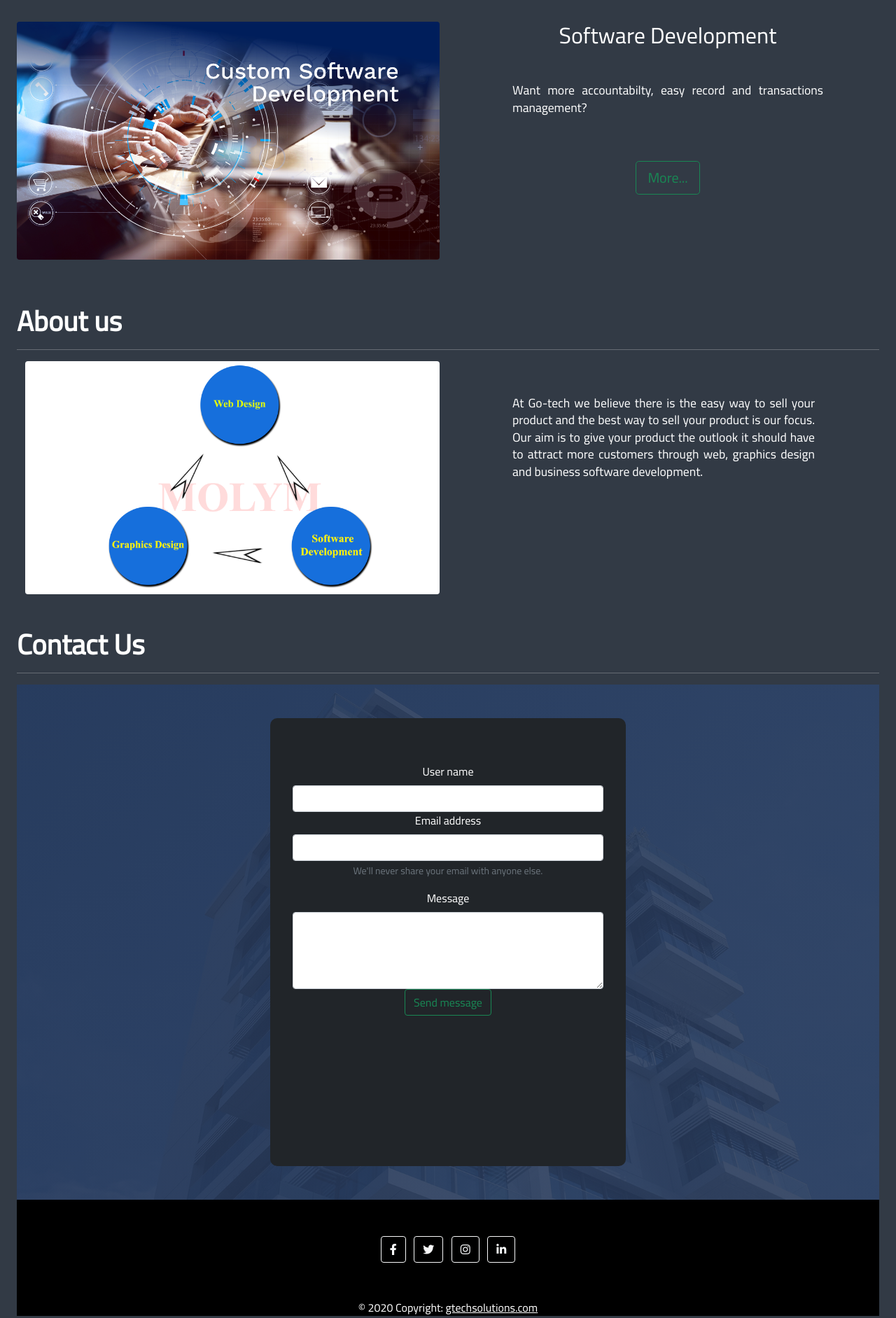
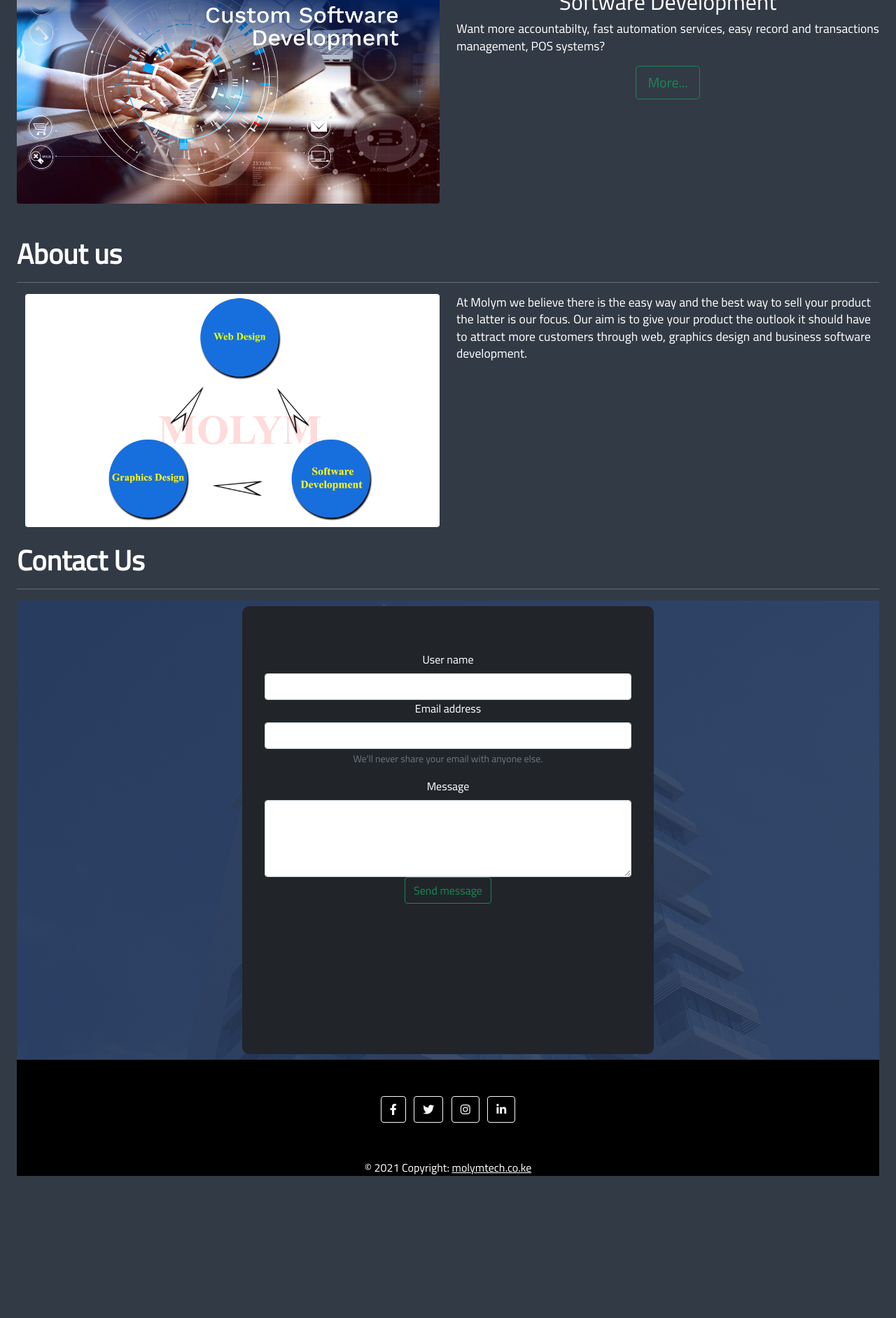
Before and after one commit to Oduo24/molym, a Django app: page /index/ in a window 1280 px wide. Shown: the part 1649-3532 px from the top of the page at 70% size. After the commit the page ends 3329 px from the top, so only its background shows below. Run offline with Django 3.2, Linux system fonts and the light colour scheme; some libraries are stand-ins or nearby versions.

Commit message:
fine tuned

```diff
--- a/GTech/settings.py
+++ b/GTech/settings.py
@@ -28,7 +28,7 @@ BASE_DIR = Path(__file__).resolve().parent.parent
 SECRET_KEY = '@!xd6i0hm*+5i-&*vy!vq*z814!)=kicf1hl6h6adgl*s#r*gw'
 
 # SECURITY WARNING: don't run with debug turned on in production!
-DEBUG = True
+DEBUG = False
 
 ALLOWED_HOSTS = []
 
--- a/accounts/static/main2.css
+++ b/accounts/static/main2.css
@@ -90,27 +90,18 @@ body {
 
 
     .paragraph{
-        margin-top: 0px;
-        padding: 3rem 5rem;
         font-size: 1.1rem;
         line-height: 1.4;
         text-align: justify;
     }
 
 
-    .service-title{
-        margin-top: 0rem;
-        margin-bottom: 0;
-        padding: 1rem 0rem 0rem 0rem;
-        text-align: center;
+   .service-title{
+     text-align: center;
+     padding-top: 2rem;
+   }
 
 
-    }
-
-    .service-section{
-        margin-top: 0px;
-        padding-left: 0rem;
-    }
 
     .contact-wrap{
       background: linear-gradient(180deg, rgba(49,49,157,1) 50%, rgba(238,86,122,1) 92%);
@@ -138,6 +129,11 @@ body {
 
     footer{
       background-color: #000000;
+    }
+
+    .more-text-center{
+      margin-bottom: 70px;
+      text-align: center;
     }
 
 
@@ -339,7 +335,7 @@ body {
   }
 
   .contact-response{
-    min-height: 65vh;
+    min-height: 60vh;
     background-color: #fff;
     color: black;
     padding-top: 150px;
--- a/accounts/templates/common.html
+++ b/accounts/templates/common.html
@@ -76,7 +76,7 @@
         ></a>
 
         <!-- Twitter -->
-        <a class="btn btn-outline-light btn-floating m-1" href="#!" role="button"
+        <a class="btn btn-outline-light btn-floating m-1" href="http://twitter.com/molymtech" role="button"
           ><i class="fab fa-twitter"></i
         ></a>
 
@@ -86,7 +86,7 @@
         ></a>
 
         <!-- Linkedin -->
-        <a class="btn btn-outline-light btn-floating m-1" href="#!" role="button"
+        <a class="btn btn-outline-light btn-floating m-1" href="http://linkedin.com/in/gerald-ochieng-05774b162" role="button"
           ><i class="fab fa-linkedin-in"></i
         ></a>
       </div>
@@ -94,7 +94,7 @@
       <!-- Copyright -->
       <div class="text-center" style="background-color: rgba(0, 0, 0, 0.2);">
         © 2020 Copyright:
-        <a class="text-white" href="https://gtechsolutions.com/">gtechsolutions.com</a>
+        <a class="text-white" href="https://molymtech.co.ke/">molymtech.co.ke</a>
       </div>
       <!-- Copyright -->
     </footer>
--- a/accounts/templates/main2.html
+++ b/accounts/templates/main2.html
@@ -66,7 +66,7 @@
           <h1>Creative <br> graphic designs</h1>
         </div>
         <div class="carousel-item karousel-3">
-          <h1>Simple <br> high performance softwares</h1>
+          <h1>High <br> performance softwares</h1>
         </div>
       </div>
       <button class="carousel-control-prev" type="button" data-bs-target="#carouselExampleControls" data-bs-slide="prev">
@@ -96,16 +96,16 @@
     <!--SERVICES SECTION-->
     <div class="container-fluid">
       <div class="row mx-0 px-0">
-            <div class="col-xs-12 col-lg-6 col-sm-6 py-3 service-1">
+            <div class="col-xs-12 col-lg-6 col-sm-6 service-1">
               <img src="{% static 'images/Web-Development.png'%}" class="img-responsive rounded" width="100%" alt="...">
             </div>
 
             <div class="col-xs-12 col-lg-6 col-sm-6">
               <h2 class="service-title">Web Design</h2>
               <p class="paragraph">
-                Good website is good business
+                Good website is good business, get highly responsive website with integrated database at affordable rates.
               </p>
-              <div class="More text-center">
+              <div class="more-text-center">
                 <a href="{% url 'web-design' %}" class="btn btn-outline-success btn-lg" role="button">More...</a>
 
               </div>
@@ -113,31 +113,31 @@
             </div>
 
       <div class="row mx-0 px-0">
-        <div class="col-xs-12 col-lg-6 col-sm-6 py-3 service-2">
+        <div class="col-xs-12 col-lg-6 col-sm-6 service-2">
           <img src="{% static 'images/TECHTENUM2.png'%}" class="img-fluid rounded" width="100%" alt="...">
         </div>
 
         <div class="col-xs-12 col-lg-6 col-sm-6">
           <h2 class="service-title">Graphics Design</h2>
           <p class="paragraph">
-            Great designs add value, let it speak for you.
+            Great designs add value, let it speak for you.We do logo designs, flyers, t-shirts, packaging designs, bussiness brochures etc.
           </p>
-          <div class="More text-center">
+          <div class="more-text-center">
             <a href="{% url 'graphics-design' %}" class="btn btn-outline-success btn-lg" role="button">More...</a>
 
           </div>
         </div>
 
       <div class="row mx-0 px-0">
-        <div class="col-xs-12 col-lg-6 col-sm-6 py-3 service-3">
+        <div class="col-xs-12 col-lg-6 col-sm-6 service-3">
           <img src="{% static 'images/Software-Development.png'%}" class="img-respnsive rounded" width="100%" alt="...">
         </div>
         <div class="col-xs-12 col-lg-6 col-sm-6">
           <h2 class="service-title">Software Development</h2>
           <p class="paragraph">
-            Want more accountabilty, easy record and transactions management?
+            Want more accountabilty, fast automation services, easy record and transactions management, POS systems?
           </p>
-          <div class="More text-center">
+          <div class="more-text-center">
             <a href="{% url 'software-development' %}" class="btn btn-outline-success btn-lg" role="button">More...</a>
 
 
@@ -167,7 +167,7 @@
         </div>
         <div class="col-xs-12 col-sm-6 col-lg-6 column-right">
           <p class="paragraph">
-            At Go-tech we believe there is the easy way to sell your product and the best way to sell your product is our focus. Our aim is to give your product the outlook it should have to attract more customers through web, graphics design and business software development.
+            At Molym we believe there is the easy way and the best way to sell your product the latter is our focus. Our aim is to give your product the outlook it should have to attract more customers through web, graphics design and business software development.
           </p>
         </div>
       </div>
@@ -181,14 +181,14 @@
 
     <!--CONTACT US-->
     <div class="container-fluid">
-      <div class="contact-us-intro mt-5" id="contact-us">
+      <div class="contact-us-intro mt-4" id="contact-us">
         <h1><strong> Contact Us </strong></h1>
         <hr>
 
         <div class="container-fluid contact-us-wrapper">
           <div class="...">
             <div class="row justify-content-center">
-              <div class="col-sm-12 col-md-12 col-lg-6 p-5">
+              <div class="col-sm-12 col-md-12 col-lg-6 p-2">
                 <div class="direct-mail text-center bg-dark">
                   <div class="contact-form">
                     <form action="{% url 'ContactForm' %}" method="POST">
@@ -234,7 +234,7 @@
           ></a>
 
           <!-- Twitter -->
-          <a class="btn btn-outline-light btn-floating m-1" href="#!" role="button"
+          <a class="btn btn-outline-light btn-floating m-1" href="http://twitter.com/molymtech" role="button"
             ><i class="fab fa-twitter"></i
           ></a>
 
@@ -244,15 +244,15 @@
           ></a>
 
           <!-- Linkedin -->
-          <a class="btn btn-outline-light btn-floating m-1" href="#!" role="button"
+          <a class="btn btn-outline-light btn-floating m-1" href="http://linkedin.com/in/gerald-ochieng-05774b162" role="button"
             ><i class="fab fa-linkedin-in"></i
           ></a>
         </div>
 
         <!-- Copyright -->
         <div class="text-center" style="background-color: rgba(0, 0, 0, 0.2);">
-          © 2020 Copyright:
-          <a class="text-white" href="https://gtechsolutions.com/">gtechsolutions.com</a>
+          © 2021 Copyright:
+          <a class="text-white" href="https://molymtech.co.ke/">molymtech.co.ke</a>
         </div>
         <!-- Copyright -->
       </footer>
```
Also changed, not shown: accounts/templates/contact-response.html (+4 -4 lines).
